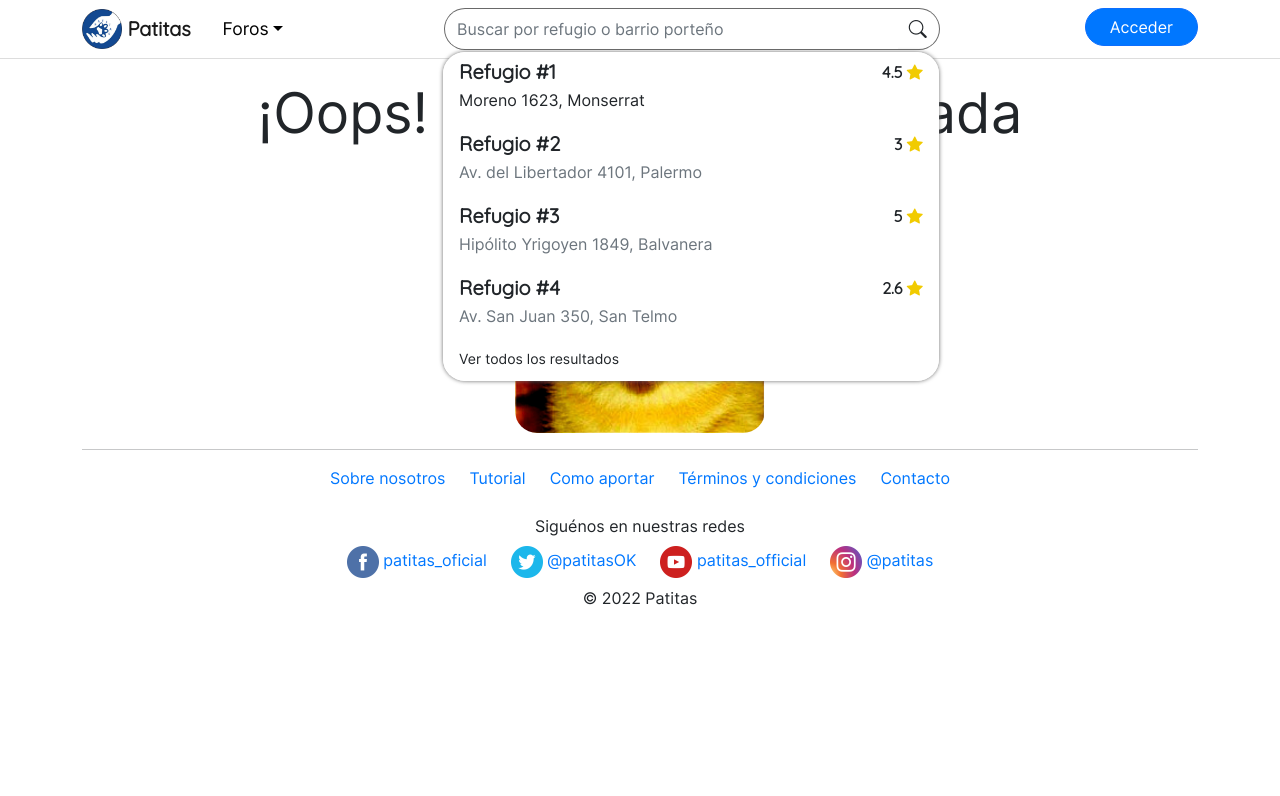
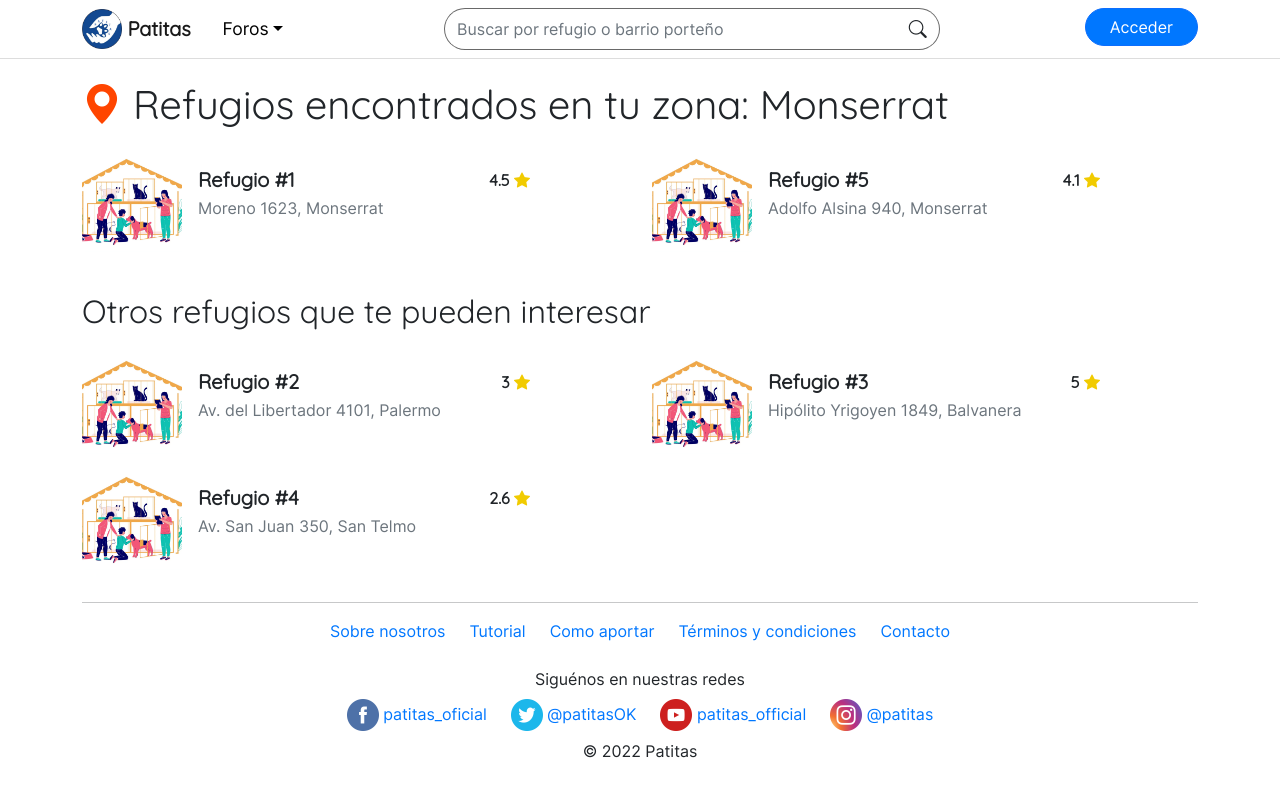
Before and after one commit to gustavo-vasquez/patitas-project, a React (Create React App) app: page /shelter in a window 1280 px wide. Shown: the top 796 px of the page. Built offline with nearby package versions, Linux system fonts and the light colour scheme.

Commit message:
Agregada pantalla de refugios según ubicación y las sugerencias de búsqueda son dinámicas

```diff
--- a/public/css/shelter.css
+++ b/public/css/shelter.css
@@ -1,3 +1,19 @@
+/* Vista general */
+
+.shelters-wrapper > h1, .shelters-wrapper > h2 {
+    font-family: 'Quicksand';
+    padding-bottom: 1rem;
+}
+
+.shelter-card .card-body .title, .shelter-card .card-body .stars {
+    font-family: 'Quicksand';
+    font-weight: bold;
+}
+
+.shelter-card {
+    border: none;
+}
+
 /* Barra superior */
 
 .bi-geo-alt-fill {
@@ -41,6 +57,10 @@
 .thumbnails-wrapper > * {
     padding-top: calc(var(--bs-gutter-x) * .5);
 	padding-bottom: calc(var(--bs-gutter-x) * .5);
+}
+
+.thumbnails-wrapper > * img:hover {
+    box-shadow: 0px 0px 4px 0px rgb(39, 38, 38);
 }
 
 /* .thumbnail {
@@ -111,7 +131,6 @@
 
 .close-button:hover {
     color: red;
-    transition: all 0.4s;
 }
 
 .close-button button {
--- a/src/components/App.js
+++ b/src/components/App.js
@@ -5,6 +5,7 @@ import Welcome from "./home/Welcome";
 import AuthenticationForms from "./auth/AuthenticationForms";
 //import Register from "./auth/Register";
 import Dashboard from "./user/Dashboard";
+import Shelter from './shelter/Shelter';
 import ShelterDetails from './shelter/ShelterDetails';
 import Publication from "./shelter/sections/Publication";
 
@@ -21,6 +22,9 @@ class Layout extends React.Component {
                     <Route exact path="/" element={<Welcome/>}></Route>
                     <Route path="/auth/signin" element={<AuthenticationForms/>}></Route>
                     <Route path="/user/dashboard" element={<Dashboard/>}></Route>
+                    <Route path="/shelter" element={<Shelter/>}>
+                        <Route path="*" element={<NotFound/>}></Route>
+                    </Route>
                     <Route path="/shelter/:id" element={<ShelterDetails/>}>
                         <Route path="/shelter/:id/publication/:id" element={<Publication/>}></Route>
                     </Route>
--- a/src/components/Navbar.jsx
+++ b/src/components/Navbar.jsx
@@ -43,17 +43,17 @@ function Navbar(props) {
                     </div>
                     <div className="offcanvas-body" id="navbarSupportedContent">
                         <ul className="navbar-nav">
-                                <li class="nav-item dropdown">
-                                <Link class="nav-link dropdown-toggle" href="#" role="button" data-bs-toggle="dropdown" aria-expanded="false">
+                                <li className="nav-item dropdown">
+                                <Link className="nav-link dropdown-toggle" href="#" role="button" data-bs-toggle="dropdown" aria-expanded="false">
                                     Foros
                                 </Link>
-                                <ul class="dropdown-menu">
-                                    <li><Link class="dropdown-item" href="#">Animales abandonados</Link></li>
-                                    <li><Link class="dropdown-item" href="#">Mascotas perdidas</Link></li>
-                                    <li><Link class="dropdown-item" href="#">Noticias</Link></li>
-                                    <li><hr class="dropdown-divider"/></li>
-                                    <li><Link class="dropdown-item" href="#">Ayuda y asistencia</Link></li>
-                                    <li><Link class="dropdown-item" href="#">Sugerencias</Link></li>
+                                <ul className="dropdown-menu">
+                                    <li><Link className="dropdown-item" to="/forum/topic/abandoned">Animales abandonados</Link></li>
+                                    <li><Link className="dropdown-item" to="/forum/topic/lost">Mascotas perdidas</Link></li>
+                                    <li><Link className="dropdown-item" to="/forum/topic/news">Noticias</Link></li>
+                                    <li><hr className="dropdown-divider"/></li>
+                                    <li><Link className="dropdown-item" to="/forum/topic/support">Ayuda y asistencia</Link></li>
+                                    <li><Link className="dropdown-item" to="/forum/topic/suggestions">Sugerencias</Link></li>
                                 </ul>
                             </li>
                         </ul>
--- a/src/components/Search.jsx
+++ b/src/components/Search.jsx
@@ -1,20 +1,27 @@
 import React from 'react';
-import {Link, useLocation} from 'react-router-dom';
+import {Link,useLocation,useNavigate} from 'react-router-dom';
+
+const shelterDb = require('./helpers/sheltersDb.json');
 
 export const Search = (props) => {
 	const location = useLocation();
-	let shouldBeFocus = location.pathname === '/' ? true : false;
+	const navigate = useNavigate();
+	//let shouldBeFocus = location.pathname === '/' ? true : false;
+	//console.log(location);
 
-	/* const log = (isblurred) => {
-		if(isblurred) {
-			document.getElementById('search_button').style = "box-shadow: 0px 1px 0px 0px var(--default-input-border-color);";
-			console.log("asdasd");
+	const triggerSuggestions = (event) => {
+		if(event.target.value.length >= 3) {
+			document.querySelector('.suggestions-wrapper').style.removeProperty('display');
 		}
-		else {
-			document.getElementById('search_button').style.removeProperty('box-shadow');
-			console.log("aaaaaaaaaa");
-		}
-	} */
+		else
+			document.querySelector('.suggestions-wrapper').style = "display: none;";
+	}
+
+	const suggestionClick = (event, id) => {
+		event.preventDefault();
+		document.querySelector('.suggestions-wrapper').style = "display: none;";
+		navigate(`/shelter/${id}`);
+	}
 
 	return (
 		<div className="input-group">
@@ -28,38 +35,19 @@ export const Search = (props) => {
 				<li><hr className="dropdown-divider"/></li>
 				<li><a className="dropdown-item" href="#shelter_input">Capital federal</a></li>
 			</ul>*/}
-			<input id="shelter_search" type="text" className="form-control" placeholder="Buscar por refugio o barrio porteño" aria-label="Buscar por refugio o barrio porteño" autoFocus={!shouldBeFocus}/>
+			<input id="shelter_search" onChange={triggerSuggestions} onClick={triggerSuggestions} type="text" className="form-control" placeholder="Buscar por refugio o barrio porteño" aria-label="Buscar por refugio o barrio porteño"/>
 			<button id="shelter_search_button" type="button" className="btn"><i className="bi bi-search"></i></button>
-			<div className="list-group suggestions-wrapper">
-				<Link href="#" className="list-group-item list-group-item-action" aria-current="true">
-					<div className="d-flex w-100 justify-content-between">
-					<h5 className="mb-1">Refugio #1</h5>
-					<span>4.5 <i className="bi bi-star-fill"></i></span>
-					</div>
-					<p className="mb-1">Moreno 1623, Monserrat</p>
-				</Link>
-				<Link href="#" className="list-group-item list-group-item-action">
-					<div className="d-flex w-100 justify-content-between">
-					<h5 className="mb-1">Refugio #2</h5>
-					<span>3 <i className="bi bi-star-fill"></i></span>
-					</div>
-					<p className="mb-1 text-muted">Av. del Libertador 4101, Palermo</p>
-				</Link>
-				<Link href="#" className="list-group-item list-group-item-action">
-					<div className="d-flex w-100 justify-content-between">
-					<h5 className="mb-1">Refugio #3</h5>
-					<span>5 <i className="bi bi-star-fill"></i></span>
-					</div>
-					<p className="mb-1 text-muted">Hipólito Yrigoyen 1849, Balvanera</p>
-				</Link>
-				<Link href="#" className="list-group-item list-group-item-action">
-					<div className="d-flex w-100 justify-content-between">
-					<h5 className="mb-1">Refugio #4</h5>
-					<span>2.6 <i className="bi bi-star-fill"></i></span>
-					</div>
-					<p className="mb-1 text-muted">Av. San Juan 350, San Telmo</p>
-				</Link>
-				<Link href="#" className="list-group-item list-group-item-action text-center">
+			<div className="list-group suggestions-wrapper" style={{'display': 'none'}}>
+				{shelterDb.map((shelter, index) =>
+					<Link to={`/shelter/${shelter.id}`} onClick={(event) => suggestionClick(event, shelter.id)} className="list-group-item list-group-item-action" aria-current="true" key={index}>
+						<div className="d-flex w-100 justify-content-between">
+							<h5 className="mb-1">{shelter.name}</h5>
+							<span>{shelter.stars} <i className="bi bi-star-fill"></i></span>
+						</div>
+						<p className="mb-1 text-muted">{shelter.address}, {shelter.district}</p>
+					</Link>
+				)}
+				<Link to="/results" onClick={triggerSuggestions} className="list-group-item list-group-item-action text-center">
 					<div className="d-flex w-100 justify-content-between text-center">
 						<small className="mb-1">Ver todos los resultados</small>
 					</div>
--- /dev/null
+++ b/src/components/helpers/sheltersDb.json
@@ -0,0 +1,37 @@
+[
+    {
+        "id": "1",
+        "name": "Refugio #1",
+        "stars": "4.5",
+        "address": "Moreno 1623",
+        "district": "Monserrat"
+    },
+    {
+        "id": "2",
+        "name": "Refugio #2",
+        "stars": "3",
+        "address": "Av. del Libertador 4101",
+        "district": "Palermo"
+    },
+    {
+        "id": "3",
+        "name": "Refugio #3",
+        "stars": "5",
+        "address": "Hipólito Yrigoyen 1849",
+        "district": "Balvanera"
+    },
+    {
+        "id": "4",
+        "name": "Refugio #4",
+        "stars": "2.6",
+        "address": "Av. San Juan 350",
+        "district": "San Telmo"
+    },
+    {
+        "id": "5",
+        "name": "Refugio #5",
+        "stars": "4.1",
+        "address": "Adolfo Alsina 940",
+        "district": "Monserrat"
+    }
+]
--- a/src/components/home/welcome_sections/LandingPage.jsx
+++ b/src/components/home/welcome_sections/LandingPage.jsx
@@ -19,7 +19,7 @@ function LandingPage() {
                     <div className="legend-wrapper py-4">
                         <h1>¡Se parte de algo maravilloso!</h1>
                         <p>Adoptar siempre es una acción noble para darle a un animal un hogar y familia que lo haga feliz. Por eso, desde Patitas te facilitamos el proceso para que puedas encontrar ese gran amigo que estás buscando sin moverte de tu casa. ¡Anímate!</p>
-                        <Link className="btn btn-lg btn-primary" to="/shelter/1">Únete a la comunidad</Link>
+                        <Link className="btn btn-lg btn-primary" to={'/shelter'}>Únete a la comunidad</Link>
                     </div>
                 </div>
                 <div className="col-12 col-md-6">
--- /dev/null
+++ b/src/components/shelter/Shelter.jsx
@@ -0,0 +1,52 @@
+import { Link } from 'react-router-dom';
+
+const shelterDb = require('../helpers/sheltersDb.json');
+
+function Shelter(props) {
+    const sheltersLoop = (district, isMyDistrict) => {
+        let sheltersToShow = [], shelters = [];
+
+        if(isMyDistrict)
+            sheltersToShow = shelterDb.filter(shelter => shelter.district === district);
+        else
+            sheltersToShow = shelterDb.filter(shelter => shelter.district !== district);
+
+        sheltersToShow.forEach((shelter, index) => {
+            shelters.push(
+                <div className="col-6" key={index}>
+                    <div className="card shelter-card mb-3">
+                        <div className="row g-0">
+                            <div className="col-auto">
+                                <img className="img-fluid rounded-start" width={100} src="/img/shelter.png" alt="refugio"/>
+                            </div>
+                            <div className="col-8">
+                                <div className="card-body">
+                                    <Link to={`/shelter/${shelter.id}`} className="list-group-item list-group-item-action" aria-current="true">
+                                        <div className="d-flex w-100 justify-content-between">
+                                            <h5 className="mb-1 title">{shelter.name}</h5>
+                                            <span className="stars">{shelter.stars} <i className="bi bi-star-fill"></i></span>
+                                        </div>
+                                        <p className="mb-1 text-muted location">{shelter.address}, {shelter.district}</p>
+                                    </Link>
+                                </div>
+                            </div>
+                        </div>
+                    </div>
+                </div>
+            );
+        });
+
+        return shelters;
+    }
+
+    return (
+        <div className="shelters-wrapper">
+            <h1><i className="bi bi-geo-alt-fill"></i> Refugios encontrados en tu zona: Monserrat</h1>
+            <div className="row">{sheltersLoop('Monserrat', true)}</div>
+            <h2 className="pt-4">Otros refugios que te pueden interesar</h2>
+            <div className="row">{sheltersLoop('Monserrat', false)}</div>
+        </div>
+    );
+}
+
+export default Shelter;
--- a/src/components/shelter/ShelterDetails.jsx
+++ b/src/components/shelter/ShelterDetails.jsx
@@ -1,7 +1,13 @@
-import {Link,Outlet,useLocation} from 'react-router-dom';
+import {Link,Outlet,useLocation,useParams} from 'react-router-dom';
+
+const shelterDb = require('../helpers/sheltersDb.json');
 
 function ShelterDetails(props) {
-    const {pathname} = useLocation();
+	const location = useLocation();
+    const {pathname} = location;
+    const params = useParams();
+
+    let shelterInfo = shelterDb.find(x => x.id === params.id);
 
     function thumbnail_loop() {
 		let thumbs = [];
@@ -75,11 +81,11 @@ function ShelterDetails(props) {
         <div className="shelter-details-wrapper">
             <div className="row">
                 <div className="col-6">
-                    <h1 className="display-3">Refugio #1</h1>
-                    <p className="text-muted"><i className="bi bi-geo-alt-fill"></i> Ubicado en Moreno 1623, Monserrat</p>
+                    <h1 className="display-3">{shelterInfo.name}</h1>
+                    <p className="text-muted"><i className="bi bi-geo-alt-fill"></i> Ubicado en {shelterInfo.address}, {shelterInfo.district}</p>
                 </div>
                 <div className="col-6 text-end">
-                    <h1 className="display-3">4.5 <i className="bi bi-star-fill"></i></h1>
+                    <h1 className="display-3">{shelterInfo.stars} <i className="bi bi-star-fill"></i></h1>
                     <p className="text-muted">500 valoraciones</p>
                 </div>
             </div>
--- a/src/components/shelter/sections/Publication.jsx
+++ b/src/components/shelter/sections/Publication.jsx
@@ -45,7 +45,7 @@ function Publication() {
                     <div className="post-content">
                         <div className="request-adoption">
                             <h4>¿Te gustaría adoptarlo? ¿Quieres verlo en persona?</h4>
-                            <Link to="/user/18/shift" className="btn btn-primary" type="button">Solicitar iniciar proceso de adopción</Link>
+                            <Link to="/user/18/shift" className="btn btn-primary" type="button">Iniciar proceso de adopción</Link>
                         </div>
                         <div className="information">
                             <span>Nombre:</span>
```
Also changed, not shown: public/img/shelter.png (added).
